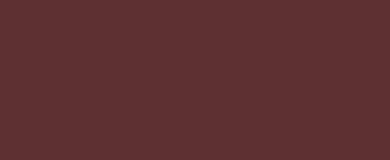
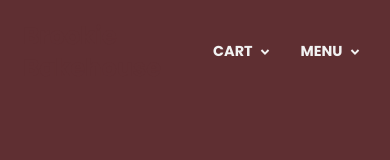
Before and after one commit to shrabanchakma/brookies-bakehouse, a React (Vite) app: page / in a window 390 px wide. Shown: the top 160 px of the page. Built offline with nearby package versions, Linux system fonts and the light colour scheme.

Commit message:
feat: added forDeliveryOptions slider

```diff
--- a/src/Components/Shared/Footer.jsx
+++ b/src/Components/Shared/Footer.jsx
@@ -4,7 +4,7 @@ import { FaSquareInstagram } from "react-icons/fa6";
 
 const Footer = () => {
   return (
-    <footer className="bg-gray-50 text-brookies-primary py-6 px-4 h-96">
+    <footer className=" text-brookies-primary py-6 px-4 h-96">
       <div className="mx-auto grid grid-cols-1 lg:grid-cols-4 gap-8 h-3/4">
         <div className="col-span-1 flex flex-col items-center justify-center lg:items-start">
           <h4 className="font-bold text-lg mb-7">Visit Us:</h4>
@@ -87,7 +87,7 @@ const Footer = () => {
         </div>
       </div>
 
-      <div className="border-t border-gray-200 mt-6 pt-4 text-center lg:text-left text-sm flex items-center lg:items-end h-1/4">
+      <div className=" mt-6 pt-4 text-center lg:text-left text-sm flex items-center lg:items-end h-1/4">
         <p>&copy; 2025 Brooki Bakehouse · Powered by Shopify</p>
       </div>
     </footer>
--- /dev/null
+++ b/src/Components/Shared/ForDeliveryOptions.jsx
@@ -0,0 +1,70 @@
+import React from "react";
+import PropTypes from "prop-types";
+import { RiArrowDropDownLine } from "react-icons/ri";
+import { IoCloseOutline } from "react-icons/io5";
+import { Link } from "react-router-dom";
+const ForDeliveryOptions = (props) => {
+  const closeDrawer = () => {
+    document.getElementById("my-drawer-2").checked = false;
+  };
+  return (
+    <div className="drawer ">
+      <input id="my-drawer-2" type="checkbox" className="drawer-toggle" />
+      <div className="drawer-content flex flex-col items-center justify-center">
+        {/* Page content here */}
+        <label
+          htmlFor="my-drawer-2"
+          className="hover:text-gray-600 flex items-center font-bold uppercase text-[.9rem] "
+        >
+          For Delivery
+          <RiArrowDropDownLine size={24} />
+        </label>
+      </div>
+      <div className="drawer-side">
+        <label
+          htmlFor="my-drawer-2"
+          aria-label="close sidebar"
+          className="drawer-overlay"
+        ></label>
+
+        <ul className="menu bg-brookies-secondary text-base-content min-h-full w-2/5 py-20 pl-10 pt-10 space-y-10">
+          {/* Sidebar content here */}
+          <div
+            onClick={closeDrawer}
+            className=" flex justify-end pr-10 hover:cursor-pointer"
+          >
+            <IoCloseOutline size={28} />
+          </div>
+          <Link
+            to="/collections/cookies"
+            className="uppercase text-brookies-primary font-bold text-4xl"
+          >
+            cookies
+          </Link>
+          <Link
+            to="/collections/brownies"
+            className="uppercase text-brookies-primary font-bold text-4xl"
+          >
+            brownies
+          </Link>
+          <Link
+            to="/collections/brownies"
+            className="uppercase text-brookies-primary font-bold text-4xl"
+          >
+            merch
+          </Link>
+          <Link
+            to="/collections/brownies"
+            className="uppercase text-brookies-primary font-bold text-4xl"
+          >
+            cards & candles
+          </Link>
+        </ul>
+      </div>
+    </div>
+  );
+};
+
+ForDeliveryOptions.propTypes = {};
+
+export default ForDeliveryOptions;
--- a/src/Components/Shared/Navbar.jsx
+++ b/src/Components/Shared/Navbar.jsx
@@ -1,5 +1,6 @@
 import React from "react";
 import { RiArrowDropDownLine } from "react-icons/ri";
+import ForDeliveryOptions from "./ForDeliveryOptions";
 const Navbar = () => {
   return (
     <header className="top-0 z-50 absolute w-full ">
@@ -12,15 +13,7 @@ const Navbar = () => {
         {/* Navigation */}
         <nav className="hidden md:block">
           <ul className="flex space-x-6 text-base-200">
-            <li>
-              <a
-                href="#delivery"
-                className="hover:text-gray-600 flex items-center font-bold uppercase text-[.9rem]"
-              >
-                For Delivery
-                <RiArrowDropDownLine size={24} />
-              </a>
-            </li>
+            <ForDeliveryOptions />
             <li>
               <a
                 href="#pickup"
@@ -52,25 +45,28 @@ const Navbar = () => {
         </nav>
 
         {/* Mobile Menu Button */}
-        <button
-          className="block md:hidden text-brookies-primary"
-          aria-label="Open Menu"
-        >
-          <svg
-            xmlns="http://www.w3.org/2000/svg"
-            fill="none"
-            viewBox="0 0 24 24"
-            strokeWidth={2}
-            stroke="currentColor"
-            className="w-8 h-8"
-          >
-            <path
-              strokeLinecap="round"
-              strokeLinejoin="round"
-              d="M4 6h16M4 12h16m-7 6h7"
-            />
-          </svg>
-        </button>
+        <nav className="block md:hidden">
+          <ul className="flex space-x-6 text-base-200">
+            <li>
+              <a
+                href="#cart"
+                className="hover:text-gray-600 flex items-center font-bold uppercase text-[.9rem]"
+              >
+                Cart
+                <RiArrowDropDownLine size={24} />
+              </a>
+            </li>
+            <li>
+              <a
+                href="#cart"
+                className="hover:text-gray-600 flex items-center font-bold uppercase text-[.9rem]"
+              >
+                Menu
+                <RiArrowDropDownLine size={24} />
+              </a>
+            </li>
+          </ul>
+        </nav>
       </div>
     </header>
   );
```
